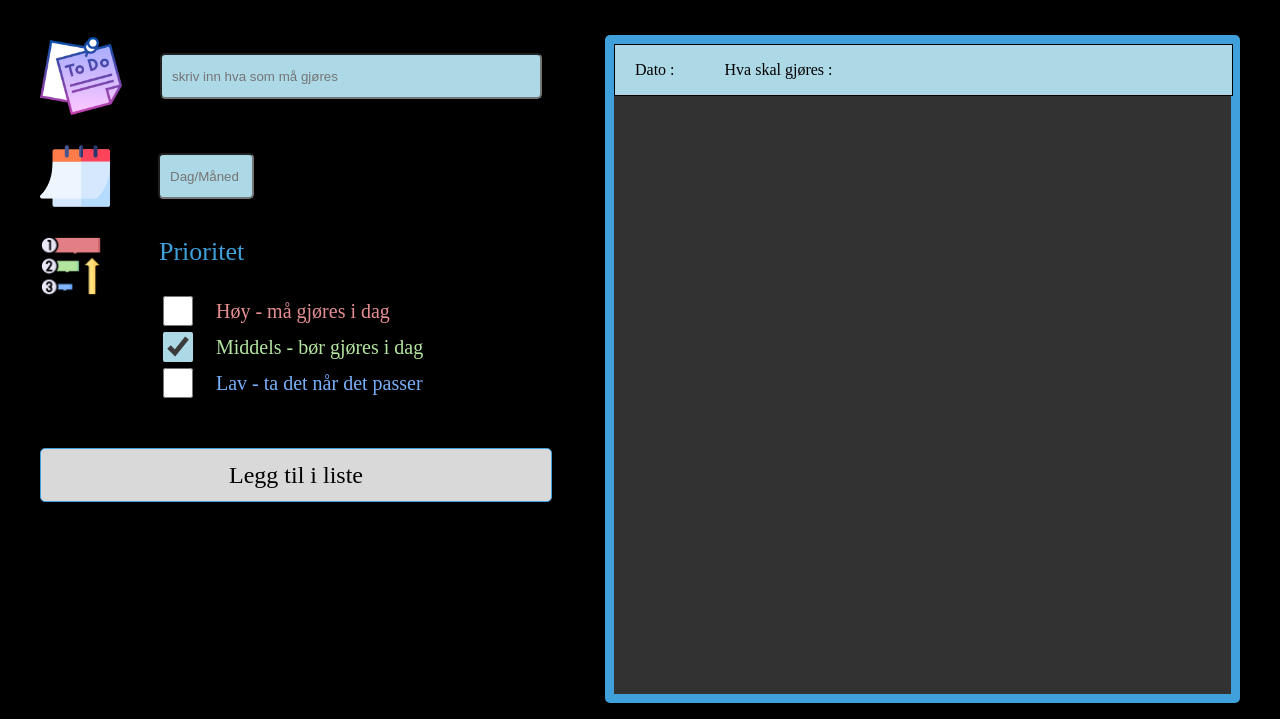
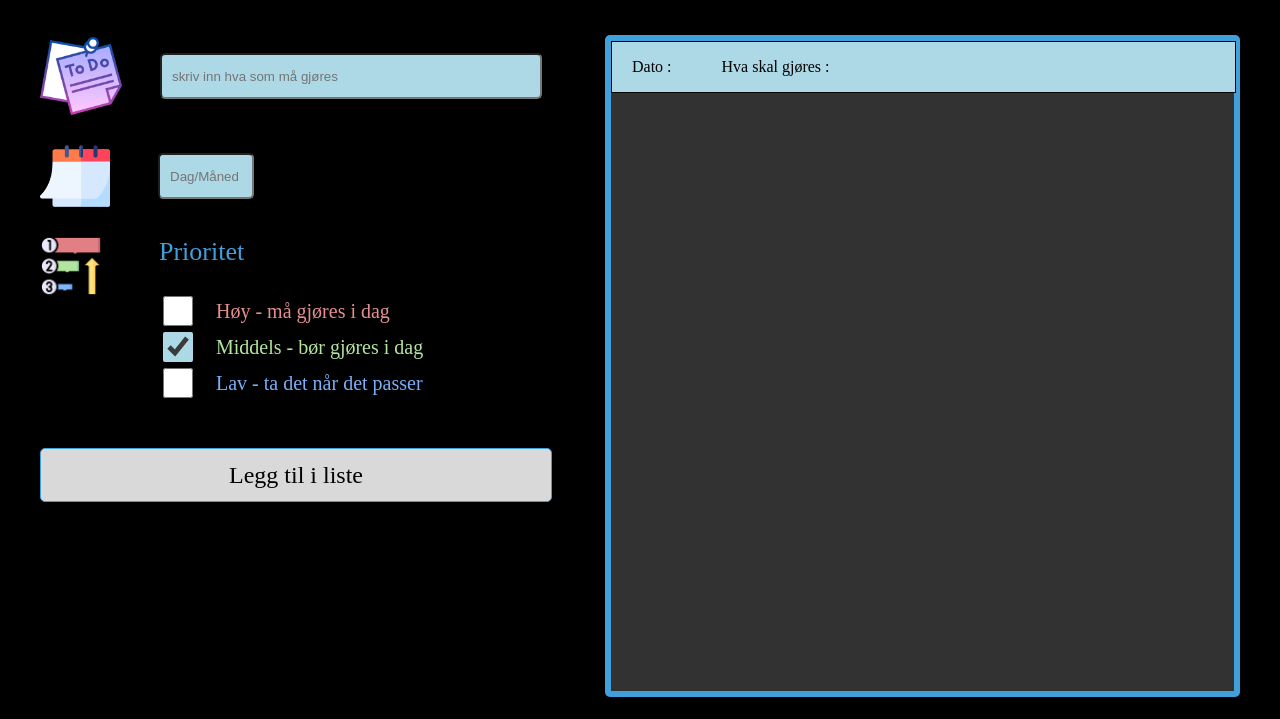
Before and after one commit to Lazy-CSharp-Coder/ToDoList, a website: page index.html in a window 1280 px wide. Shown: the part 86-805 px from the top of the page. Drawn offline with Linux system fonts and the light colour scheme; a web font is replaced by a local one.

Commit message:
kommet et stykke

```diff
--- a/script.js
+++ b/script.js
@@ -109,6 +109,8 @@ function addTaskToList(event)
 
     taskDoneButton.classList.add("listButton");
     deleteButton.classList.add("listButton");
+
+
     // legg buttons til list element
 
     newTask.appendChild(taskDoneButton);
--- a/styles.css
+++ b/styles.css
@@ -222,7 +222,7 @@ main {
   width: 831px;
   height: 650px;
   background-color: rgb(50, 50, 50);
-  border: 9px solid var(--primaryTextColor);
+  border: 6px solid var(--primaryTextColor);
   border-radius: 5px;
   margin:0px;
 
```
